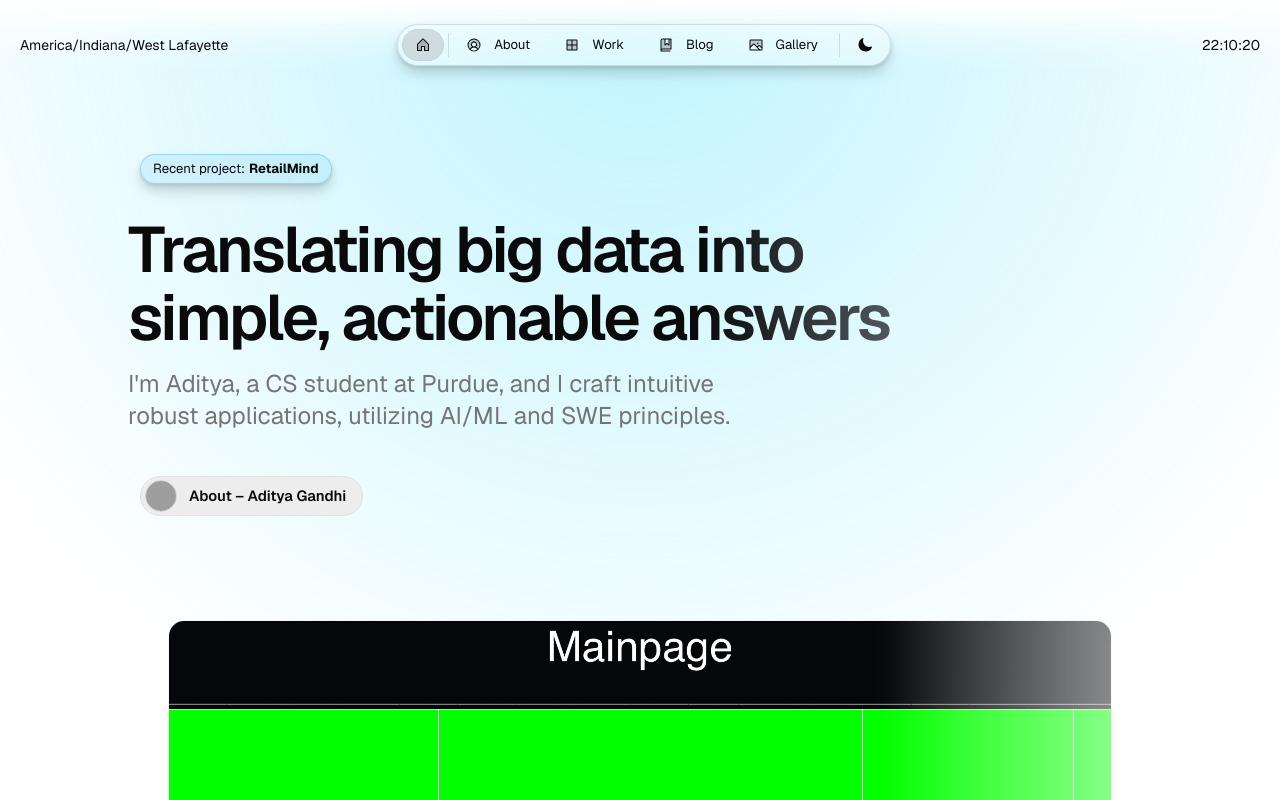
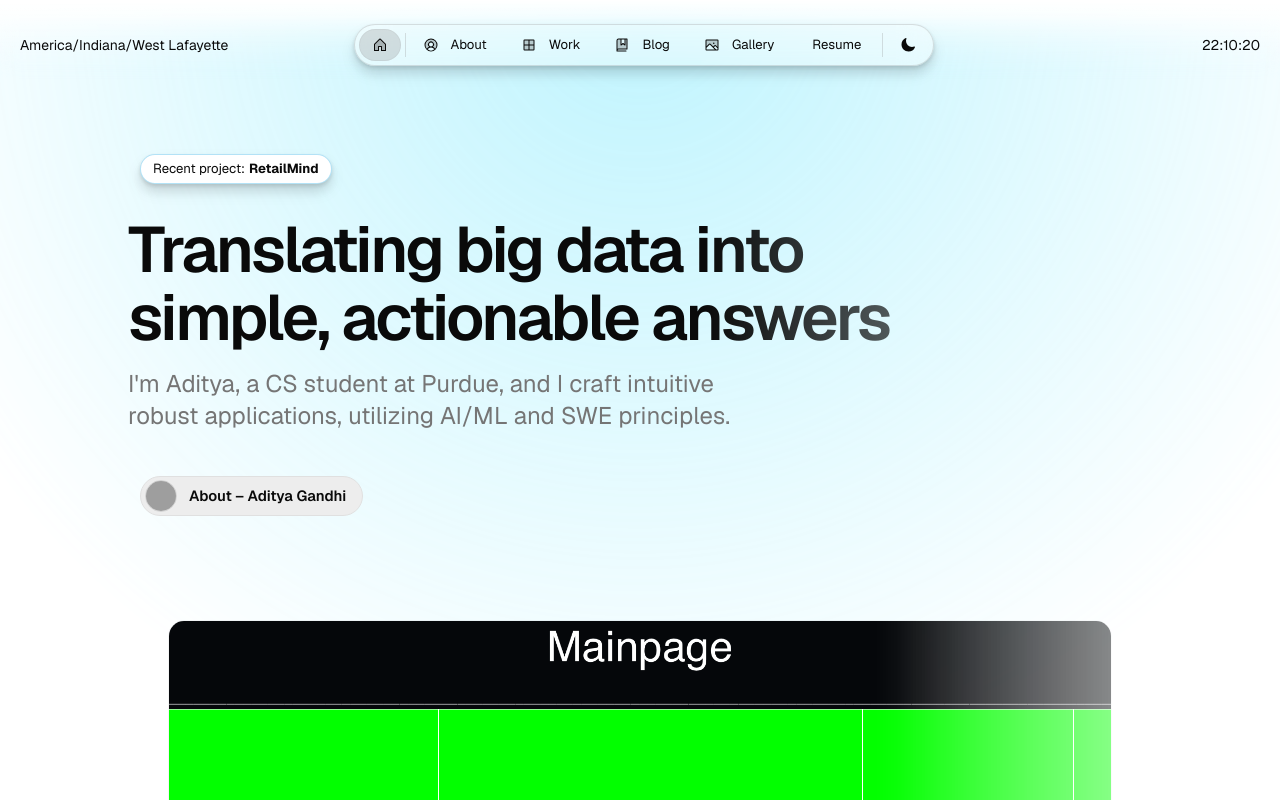
Before and after one commit to AdityasCode/adityagandhi, a Next.js app: page / in a window 1280 px wide. Shown: the top 800 px of the page. Built offline with nearby package versions, Linux system fonts and the light colour scheme; grey boxes are pictures that could not be loaded.

Commit message:
Added resume

```diff
--- a/src/app/page.tsx
+++ b/src/app/page.tsx
@@ -1,4 +1,6 @@
 import React from "react";
+import Link from "next/link";
+import type { Metadata } from "next";
 
 import { Heading, Flex, Text, Button, Avatar, RevealFx, Column, Badge, Row } from "@/once-ui/components";
 import { Projects } from "@/components/work/Projects";
@@ -9,7 +11,7 @@ import { Mailchimp } from "@/components";
 import { Posts } from "@/components/blog/Posts";
 import { Meta, Schema } from "@/once-ui/modules";
 
-export async function generateMetadata() {
+export async function generateMetadata(): Promise<Metadata> {
   return Meta.generate({
     title: home.title,
     description: home.description,
@@ -38,7 +40,7 @@ export default function Home() {
         <Column maxWidth="s">
           {home.featured && (
           <RevealFx fillWidth horizontal="start" paddingTop="16" paddingBottom="32" paddingLeft="12">
-            <Badge background="brand-alpha-weak" paddingX="12" paddingY="4" onBackground="neutral-strong" textVariant="label-default-s" arrow={false}
+            <Badge background="neutral-weak" paddingX="12" paddingY="4" onBackground="neutral-strong" textVariant="label-default-s" arrow={false}
               href={home.featured.href}>
               <Row paddingY="2">{home.featured.title}</Row>
             </Badge>
--- a/src/app/resources/content.js
+++ b/src/app/resources/content.js
@@ -258,4 +258,9 @@ const gallery = {
   ],
 };
 
-export { person, social, newsletter, home, about, blog, work, gallery };
+const resume = {
+  path: "/resume/Aditya_Gandhi_Resume.pdf",
+  label: "Resume",
+};
+
+export { person, social, newsletter, home, about, blog, work, gallery, resume };
--- a/src/components/Header.tsx
+++ b/src/components/Header.tsx
@@ -8,7 +8,7 @@ import { Fade, Flex, Line, ToggleButton } from "@/once-ui/components";
 import styles from "@/components/Header.module.scss";
 
 import { routes, display } from "@/app/resources";
-import { person, about, blog, work, gallery } from "@/app/resources/content";
+import { person, about, blog, work, gallery, resume } from "@/app/resources/content";
 import { ThemeToggle } from "./ThemeToggle";
 
 type TimeDisplayProps = {
@@ -148,6 +148,25 @@ export const Header = () => {
                   />
                 </>
               )}
+              {resume && (
+                <>
+                  <ToggleButton
+                    className="s-flex-hide"
+                    prefixIcon="download"
+                    href={resume.path}
+                    label={resume.label}
+                    target="_blank"
+                    rel="noopener noreferrer"
+                  />
+                  <ToggleButton
+                    className="s-flex-show"
+                    prefixIcon="download"
+                    href={resume.path}
+                    target="_blank"
+                    rel="noopener noreferrer"
+                  />
+                </>
+              )}
               {display.themeSwitcher && (
                 <>
                   <Line background="neutral-alpha-medium" vert maxHeight="24" />
```
Also changed, not shown: 2 other files (tests, documents, lock files or other folders).
